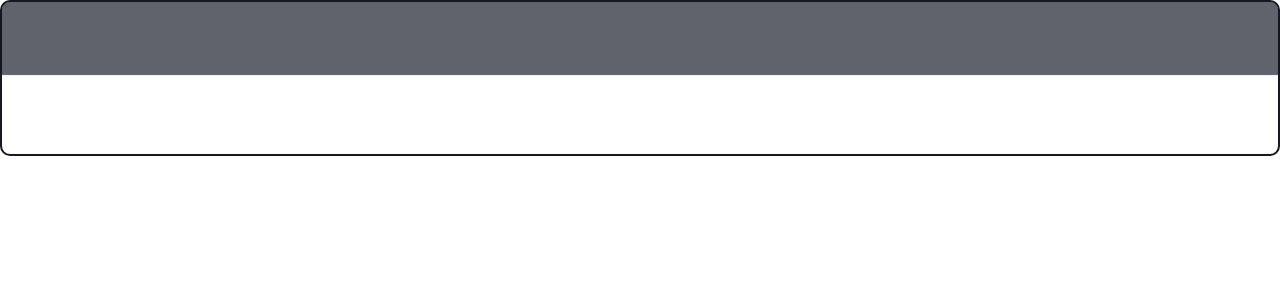
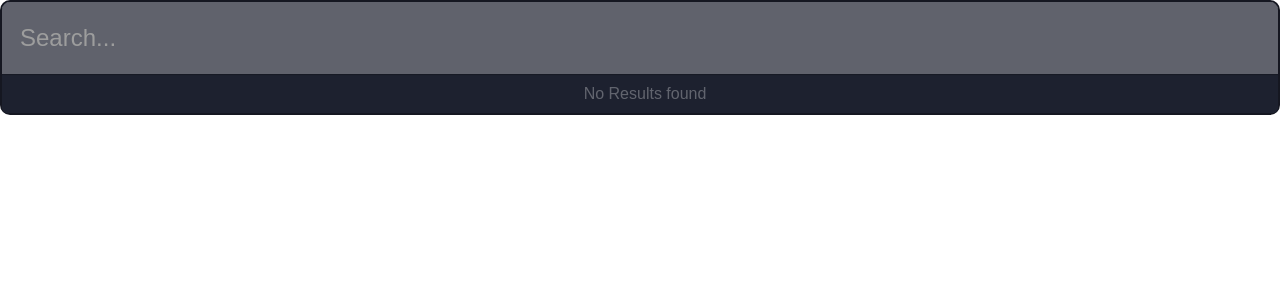
Before and after one commit to loganbriggs08/GoSearch, a React (Vite) app in the folder frontend/: page / in a window 1280 px wide. Shown: the top 300 px of the page. Built offline with nearby package versions, Linux system fonts and the light colour scheme.

Commit message:
Create footer div

```diff
--- a/frontend/src/App.tsx
+++ b/frontend/src/App.tsx
@@ -1,23 +1,24 @@
-import {useState} from 'react';
-import logo from './assets/images/logo-universal.png';
 import './App.css';
 import {Search} from "../wailsjs/go/main/App";
 
 function App() {
-    const [name, setName] = useState('');
-    const updateName = (e: any) => setName(e.target.value);
 
-    function greet() {
-        Search(name);
+    function printUpdate(name: any) {
+        Search(name)
     }
+    const updateName = (e: any) => printUpdate(e.target.value);
 
     return (
         <div id="App">
             <div id="input" className="search-box">
-                <input id="name" className="search-input" onChange={updateName} name="input" type="text" spellCheck="false"/>
+                <input id="name" className="search-input" onChange={updateName} name="input" type="text" spellCheck="false" placeholder="Search..." />
             </div>
 
             <div id="results" className="results-div">
+
+            </div>
+
+            <div id="footer" className="footer-div">
                 <h1>No Results found</h1>
             </div>
         </div>
```
